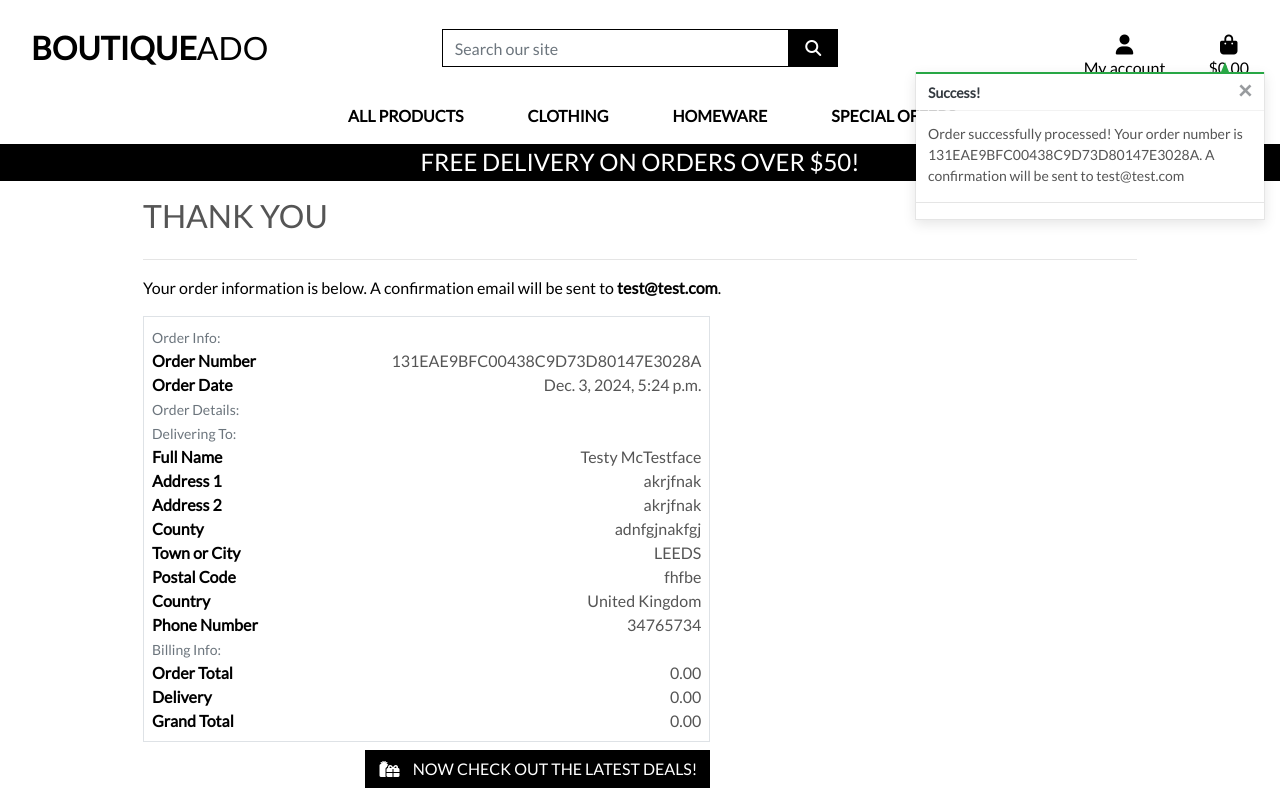
After one commit to AlistairDriscoll/boutique-ado, a Django app: a page that uses checkout/templates/checkout/checkout-success.html in a window 1280 px wide. The commit adds this page. Run offline with Django 3.2, Linux system fonts and the light colour scheme; data comes from the database, SQL or seed files in the repository; both versions use the stored data as it was after the commit; parts of the project's set-up code (start-up, migrations or seed data) failed here and were passed over; some libraries are stand-ins or nearby versions.

Commit message:
Add: Checkout success functionality

```diff
--- a/bag/views.py
+++ b/bag/views.py
@@ -19,7 +19,6 @@ def add_to_bag(request, item_id):
     size = None
     if 'product_size' in request.POST:
         size = request.POST['product_size']
-        print(size)
 
     bag = request.session.get('bag', {})
 
@@ -44,7 +43,6 @@ def add_to_bag(request, item_id):
 
 
     request.session['bag'] = bag
-    print(request.session['bag'])
     return redirect(redirect_url)
 
 
@@ -75,7 +73,6 @@ def adjust_bag(request, item_id):
             messages.success(request, f'Removed {product.name} from your bag')
 
     request.session['bag'] = bag
-    print(request.session['bag'])
     return redirect(reverse('view_bag'))
 
 
--- a/boutique_ado/settings.py
+++ b/boutique_ado/settings.py
@@ -12,6 +12,8 @@ https://docs.djangoproject.com/en/3.2/ref/settings/
 
 import os
 from pathlib import Path
+if os.path.isfile('env.py'):
+    import env
 
 # Build paths inside the project like this: BASE_DIR / 'subdir'.
 BASE_DIR = Path(__file__).resolve().parent.parent
@@ -173,8 +175,8 @@ MEDIA_ROOT = os.path.join(BASE_DIR, 'media')
 FREE_DELIVERY_THRESHOLD = 50
 STANDARD_DELIVERY_PERCENTAGE = 10
 STRIPE_CURRENCY = 'usd'
-STRIPE_PUBLIC_KEY = os.getenv('STRIPE_PUBLIC_KEY', '')
-STRIPE_SECRET_KEY = os.getenv('STRIPE_SECRET_KEY', '')
+STRIPE_PUBLIC_KEY = os.environ.get('STRIPE_PUBLIC_KEY')
+STRIPE_SECRET_KEY = os.environ.get('STRIPE_SECRET_KEY')
 
 # Default primary key field type
 # https://docs.djangoproject.com/en/3.2/ref/settings/#default-auto-field
--- a/checkout/__init__.py
+++ b/checkout/__init__.py
@@ -0,0 +1 @@
+default_app_config = 'checkout.apps.CheckoutConfig'
--- a/checkout/models.py
+++ b/checkout/models.py
@@ -31,8 +31,7 @@ class Order(models.Model):
         Generate a random, unique order number using uuid
         """
 
-        return uuid.uuid4().hex().upper()
-
+        return uuid.uuid4().hex.upper()
 
     def update_total(self):
         """
@@ -73,7 +72,7 @@ class OrderLineItem(models.Model):
         Override the original save method to set the lineitem total
         And update the order total
         """
-        self.lineitem_total = self.product_price * self.quantity
+        self.lineitem_total = self.product.price * self.quantity
         super().save(*args, **kwargs)
 
     def __str__(self):
--- a/checkout/signals.py
+++ b/checkout/signals.py
@@ -12,7 +12,7 @@ def update_on_save(sender, instance, created, **kwargs):
     instance.order.update_total()
 
 @receiver(post_delete, sender=OrderLineItem)
-def update_on_save(sender, instance, created, **kwargs):
+def update_on_delete(sender, instance, created, **kwargs):
     """
     Delete order total on lineitem delete
     """
--- a/checkout/static/checkout/css/checkout.css
+++ b/checkout/static/checkout/css/checkout.css
@@ -35,3 +35,22 @@
     color: #000;
     border: 1px solid #000;
 }
+
+#loading-overlay {
+    display: none;
+    position: fixed;
+    top: 0;
+    left: 0;
+    width: 100%;
+    height: 100%;
+    background: rgba(23, 162, 184, .85);
+    z-index: 9999;
+}
+
+.loading-spinner {
+    display: flex;
+    align-items: center;
+    justify-content: center;
+    margin: 0;
+    height: 100%;
+}
--- /dev/null
+++ b/checkout/templates/checkout/checkout-success.html
@@ -0,0 +1,208 @@
+{% extends "base.html" %}
+{% load static %}
+
+{% block extra_css %}
+<link rel="stylesheet" href="{% static 'checkout/css/checkout.css' %}">
+{% endblock %}
+
+{% block page_header %}
+
+<div class="container header-container">
+    <div class="row">
+        <div class="col">
+        </div>
+    </div>
+</div>
+
+{% endblock %}
+
+{% block content %}
+<div class="overlay"></div>
+<div class="container">
+    <div class="row">
+        <div class="col">
+            <hr>
+            <h2 class="logo-font mb-4">Thank You</h2>
+            <hr>
+            <p class="text-black">Your order information is below. A confirmation email will be sent to <strong>{{ order.email }}</strong>.</p>
+        </div>
+    </div>
+
+    <div class="row">
+        <div class="col-12 col-lg-7">
+            <div class="order-confirmation-wrapper p-2 border">
+                <div class="row">
+                    <div class="col">
+                        <small class="text-muted">Order Info:</small>
+                    </div>
+                </div>
+
+                <div class="row">
+                    <div class="col-12 col-md-4">
+                        <p class="mb-0 text-black font-weight-bold">Order Number</p>
+                    </div>
+                    <div class="col-12 col-md-8 text-md-right">
+                        <p class="mb-0">{{ order.order_number }}</p>
+                    </div>
+                </div>
+
+                <div class="row">
+                    <div class="col-12 col-md-4">
+                        <p class="mb-0 text-black font-weight-bold">Order Date</p>
+                    </div>
+                    <div class="col-12 col-md-8 text-md-right">
+                        <p class="mb-0">{{ order.date }}</p>
+                    </div>
+                </div>
+
+                <div class="row">
+                    <div class="col">
+                        <small class="text-muted">Order Details:</small>
+                    </div>
+                </div>
+
+                {% for item in order.lineitems.all %}
+                <div class="row">
+                    <div class="col-12 col-md-4">
+                        <p class="small mb-0 text-black font-weight-bold">
+                            {{ item.product.name }}{% if item.product_size %} - Size {{ item.product.size|upper }}{% endif %}
+                        </p>
+                    </div>
+                    <div class="col-12 col-md-8 text-md-right">
+                        <p class="small mb-0">{{ item.quantity }} @ ${{ item.product.price }} each</p>
+                    </div>
+                </div>
+                {% endfor %}
+
+                <div class="row">
+                    <div class="col">
+                        <small class="text-muted">Delivering To:</small>
+                    </div>
+                </div>
+
+                <div class="row">
+                    <div class="col-12 col-md-4">
+                        <p class="mb-0 text-black font-weight-bold">Full Name</p>
+                    </div>
+                    <div class="col-12 col-md-8 text-md-right">
+                        <p class="mb-0">{{ order.full_name }}</p>
+                    </div>
+                </div>
+
+                <div class="row">
+                    <div class="col-12 col-md-4">
+                        <p class="mb-0 text-black font-weight-bold">Address 1</p>
+                    </div>
+                    <div class="col-12 col-md-8 text-md-right">
+                        <p class="mb-0">{{ order.street_address1 }}</p>
+                    </div>
+                </div>
+
+                {% if order.street_address2 %}
+                <div class="row">
+                    <div class="col-12 col-md-4">
+                        <p class="mb-0 text-black font-weight-bold">Address 2</p>
+                    </div>
+                    <div class="col-12 col-md-8 text-md-right">
+                        <p class="mb-0">{{ order.street_address1 }}</p>
+                    </div>
+                </div>
+                {% endif %}
+
+                {% if order.county %}
+                <div class="row">
+                    <div class="col-12 col-md-4">
+                        <p class="mb-0 text-black font-weight-bold">County</p>
+                    </div>
+                    <div class="col-12 col-md-8 text-md-right">
+                        <p class="mb-0">{{ order.county }}</p>
+                    </div>
+                </div>
+                {% endif %}
+
+                <div class="row">
+                    <div class="col-12 col-md-4">
+                        <p class="mb-0 text-black font-weight-bold">Town or City</p>
+                    </div>
+                    <div class="col-12 col-md-8 text-md-right">
+                        <p class="mb-0">{{ order.town_or_city }}</p>
+                    </div>
+                </div>
+
+                {% if order.postcode %}
+                <div class="row">
+                    <div class="col-12 col-md-4">
+                        <p class="mb-0 text-black font-weight-bold">Postal Code</p>
+                    </div>
+                    <div class="col-12 col-md-8 text-md-right">
+                        <p class="mb-0">{{ order.postcode }}</p>
+                    </div>
+                </div>
+                {% endif %}
+
+                <div class="row">
+                    <div class="col-12 col-md-4">
+                        <p class="mb-0 text-black font-weight-bold">Country</p>
+                    </div>
+                    <div class="col-12 col-md-8 text-md-right">
+                        <p class="mb-0">{{ order.country }}</p>
+                    </div>
+                </div>
+
+                <div class="row">
+                    <div class="col-12 col-md-4">
+                        <p class="mb-0 text-black font-weight-bold">Phone Number</p>
+                    </div>
+                    <div class="col-12 col-md-8 text-md-right">
+                        <p class="mb-0">{{ order.phone_number }}</p>
+                    </div>
+                </div>
+
+                <div class="row">
+                    <div class="col">
+                        <small class="text-muted">Billing Info:</small>
+                    </div>
+                </div>
+
+                <div class="row">
+                    <div class="col-12 col-md-4">
+                        <p class="mb-0 text-black font-weight-bold">Order Total</p>
+                    </div>
+                    <div class="col-12 col-md-8 text-md-right">
+                        <p class="mb-0">{{ order.order_total }}</p>
+                    </div>
+                </div>
+
+                <div class="row">
+                    <div class="col-12 col-md-4">
+                        <p class="mb-0 text-black font-weight-bold">Delivery</p>
+                    </div>
+                    <div class="col-12 col-md-8 text-md-right">
+                        <p class="mb-0">{{ order.delivery_cost }}</p>
+                    </div>
+                </div>
+
+                <div class="row">
+                    <div class="col-12 col-md-4">
+                        <p class="mb-0 text-black font-weight-bold">Grand Total</p>
+                    </div>
+                    <div class="col-12 col-md-8 text-md-right">
+                        <p class="mb-0">{{ order.grand_total }}</p>
+                    </div>
+                </div>
+            </div>
+        </div>
+    </div>
+    <div class="row">
+        <div class="col-12 col-lg-7 text-right">
+            <a href="{% url 'products' %}?category=new_arrivals,deals,clearance" class="btn btn-black rounded-0 my-2">
+                <span class="icon mr-2">
+                    <i class="fas fa-gifts"></i>
+                </span>
+                <span class="text-uppercase">Now check out the latest deals!</span>
+            </a>
+        </div>
+    </div>
+</div>
+
+{% endblock %}
--- a/checkout/urls.py
+++ b/checkout/urls.py
@@ -3,4 +3,5 @@ from . import views
 
 urlpatterns = [
     path('', views.checkout, name='checkout'),
+    path('checkout_success/<order_number>', views.checkout_success, name='checkout_success'),
 ]
--- a/checkout/views.py
+++ b/checkout/views.py
@@ -1,8 +1,10 @@
-from django.shortcuts import render, redirect, reverse
+from django.shortcuts import render, redirect, reverse, get_object_or_404
 from django.contrib import messages
 from django.conf import settings
 
 from .forms import OrderForm
+from .models import Order, OrderLineItem
+from products.models import Product
 from bag.contexts import bag_contents
 
 import stripe
@@ -13,30 +15,105 @@ def checkout(request):
     stripe_public_key = settings.STRIPE_PUBLIC_KEY
     stripe_secret_key = settings.STRIPE_SECRET_KEY
 
-    bag = request.session.get('bag', {})
-    if not bag:
-        messages.error(request, "There's nothing in your bag at the moment")
-        return redirect(reverse('products'))
+    if request.method == "POST":
+        bag = request.session.get('bag', {})
 
-    current_bag = bag_contents(request)
-    total = current_bag['grand_total']
-    stripe_total = round(total * 100)
-    stripe.api_key = stripe_secret_key
-    intent = stripe.PaymentIntent.create(
-        amount = stripe_total,
-        currency = settings.STRIPE_CURRENCY,
-    )
+        form_data = {
+            'full_name': request.POST['full_name'],
+            'email': request.POST['email'],
+            'phone_number': request.POST['phone_number'],
+            'country': request.POST['country'],
+            'postcode': request.POST['postcode'],
+            'town_or_city': request.POST['town_or_city'],
+            'street_address1': request.POST['street_address1'],
+            'street_address2': request.POST['street_address2'],
+            'county': request.POST['county'],
+        }
+        order_form = OrderForm(form_data)
+        if order_form.is_valid():
+            order = order_form.save()
 
-    order_form = OrderForm()
+            for item_id, item_data in bag.items():
+                try:
+                    product = Product.objects.get(pk=item_id)
+                    if isinstance(item_data, int):
+                        order_line_item = OrderLineItem(
+                            order=order,
+                            product=product,
+                            quantity = item_data,
+                        )
+                        order_line_item.save()
+                    else:
+                        for size, quantity in item_data['items_by_size'].items():
+                            order_line_item = OrderLineItem(
+                                order=order,
+                                product=product,
+                                quantity=quantity,
+                                product_size=size,
+                            )
+                            order_line_item.save()
 
-    if not stripe_public_key:
-        messages.warning(request, 'Stripe public key is missing, did you forget to set it in your environment?')
+                except Product.DoesNotExist:
+                    messages.error(request, (
+                        "One of the products in your bag wasn't found in our database"
+                        "Please call us for assistance!")
+                    )
+                    order.delete()
+                    return redirect(reverse('view_bag'))
 
-    template = 'checkout/checkout.html'
+            request.session['save_info'] = 'save_info' in request.POST
+            return redirect(reverse('checkout_success', args = [order.order_number]))
+        else:
+            messages.error(request, 'There was an error with your form. \
+                Please double check your information.')
+
+    else:
+        bag = request.session.get('bag', {})
+        if not bag:
+            messages.error(request, "There's nothing in your bag at the moment")
+            return redirect(reverse('products'))
+
+        current_bag = bag_contents(request)
+        total = current_bag['grand_total']
+        stripe_total = round(total * 100)
+        stripe.api_key = stripe_secret_key
+        intent = stripe.PaymentIntent.create(
+            amount = stripe_total,
+            currency = settings.STRIPE_CURRENCY,
+        )
+
+        order_form = OrderForm()
+
+        if not stripe_public_key:
+            messages.warning(request, 'Stripe public key is missing, did you forget to set it in your environment?')
+
+        template = 'checkout/checkout.html'
+        context = {
+            'order_form': order_form,
+            'stripe_public_key': stripe_public_key,
+            'client_secret': intent.client_secret,
+        }
+
+        return render(request, template, context)
+
+
+def checkout_success(request, order_number):
+    """
+    Handle successful checkouts
+    """
+
+    save_info = request.session.get('save_info')
+    order = get_object_or_404(Order, order_number=order_number)
+    messages.success(request, f'Order successfully processed! \
+        Your order number is {order_number}. A confirmation \
+        will be sent to {order.email}')
+
+    if 'bag' in request.session:
+        del request.session['bag']
+
+    template = 'checkout/checkout-success.html'
     context = {
-        'order_form': order_form,
-        'stripe_public_key': stripe_public_key,
-        'client_secret': intent.client_secret,
+        'order': order,
     }
 
     return render(request, template, context)
```
Also changed, not shown: checkout/static/checkout/js/stripe_elements.js (+5 -3 lines), checkout/templates/checkout/checkout.html (+12 -6 lines), db.sqlite3.
